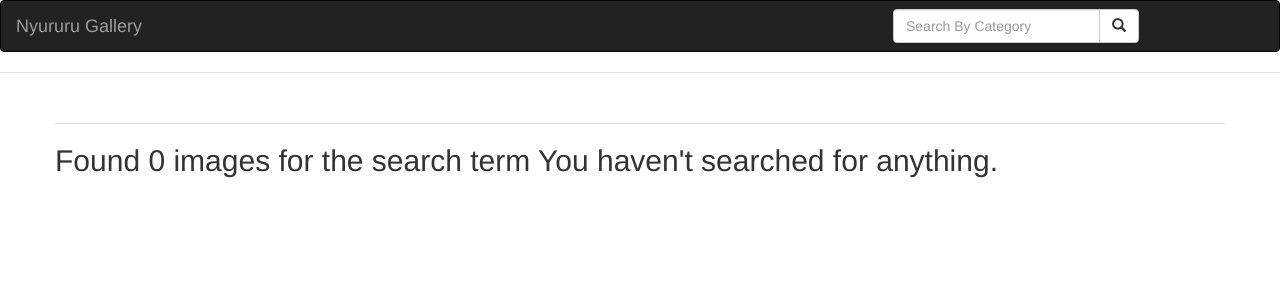
After one commit to NyururuKelvin/pGallery, a Django app: page /search/ in a window 1280 px wide. The commit adds this page. Shown: the top 300 px of the page. Run offline with Django 3.2, Linux system fonts and the light colour scheme; parts of the project's set-up code (start-up, migrations or seed data) failed here and were passed over; some libraries are stand-ins or nearby versions.

Commit message:
my commit add search functionality

```diff
--- /dev/null
+++ b/gallery/templates/galleries/search_category.html
@@ -0,0 +1,33 @@
+{%extends 'galleries/base.html'%}
+{% block content %}
+<legend></legend>
+<div class="container">
+
+  <div class="row">
+    <legend class="header" style="color: white;">SEARCHES FOR {{message}}</legend>
+    {% if images%}
+      <h4>Found {{ images|length }} of searched term {{message}}</h4>
+    {% else %}
+      <h2> Found 0 images for the search term {{message}}</h2>
+    {% endif %}
+
+  </div>
+
+  <div class="row">
+    <div class="col-lg-3 col-md-3 " >
+        {% if images %}
+            {% for image in images %}
+            <div class="card text-center">
+                <div class="card-header">
+                <img class="text-center" src="{{image.image.url}}" class="img-responsive" alt="Image" style="height: 40vh; width: 100%;">
+                </div>
+                <div class="card-body">
+                <h4 class="text-center" style="color: crimson;"> {{ image.description }} </h4>
+                <h4 class="text-center" style="color: blueviolet;"> {{ image.location }} </h4>
+                </div>
+            </div><br>
+            {% endfor %}
+        {% endif %}
+    </div>
+</div>
+{% endblock %}
--- a/gallery/templates/navbar.html
+++ b/gallery/templates/navbar.html
@@ -11,6 +11,19 @@
     <div class="navbar-header">
       <a class="navbar-brand" href="{% url 'home' %}">Nyururu Gallery</a>
     </div>
+    <div class="col-sm-4 col-md-4 navbar-right">
+
+      <form class="navbar-form" role="search" action="">
+
+        <div class="input-group">
+          <input type="text" class="form-control" placeholder="Search By Category" name="category">
+          <div class="input-group-btn">
+            <button class="btn btn-default" type="submit"><i class="glyphicon glyphicon-search"></i></button>
+          </div>
+        </div>
+
+      </form>
+    </div>
   </div>
 </nav>
 </body>
--- a/gallery/urls.py
+++ b/gallery/urls.py
@@ -3,4 +3,7 @@ from . import views
 
 urlpatterns=[
     url('^$',views.home,name = 'home'),
+    url('^search/',views.search_category,name = 'search_category'),
 ]
+if settings.DEBUG:
+    urlpatterns+= static(settings.MEDIA_URL, document_root = settings.MEDIA_ROOT)
--- a/gallery/views.py
+++ b/gallery/views.py
@@ -1,5 +1,22 @@
 from django.shortcuts import render,redirect
+from .models import Image,Category,Location
 
 # Views.
 def home(request):
-    return render(request, 'galleries/gallery.html')
+
+    # Default view
+    images=Image.objects.all()
+    return render(request, 'galleries/gallery.html', {'images':images})
+
+def search_category(request):
+    if 'category' in request.GET and request.GET['category']:
+        search_term=request.GET.get('category')
+        searched_category=Image.search_image(search_term)
+        print(searched_category)
+        message=f'{search_term}'
+
+        return render(request,'galleries/search_category.html',{'message':message,'searched':searched_category,'title':search_term})
+
+    else:
+        message=f"You haven't searched for anything."
+        return render(request,'galleries/search_category.html',{'message':message})
--- a/pGallery/settings.py
+++ b/pGallery/settings.py
@@ -64,6 +64,7 @@ TEMPLATES = [
                 'django.template.context_processors.request',
                 'django.contrib.auth.context_processors.auth',
                 'django.contrib.messages.context_processors.messages',
+                'django.template.context_processors.media',
             ],
         },
     },
@@ -125,3 +126,6 @@ STATIC_URL = '/static/'
 STATICFILES_DIRS = [
     os.path.join(BASE_DIR, "static"),
 ]
+
+MEDIA_URL = '/media/'
+MEDIA_ROOT = os.path.join(BASE_DIR, 'media')
```
Also changed, not shown: gallery/templates/galleries/gallery.html (+28 -1 lines).
